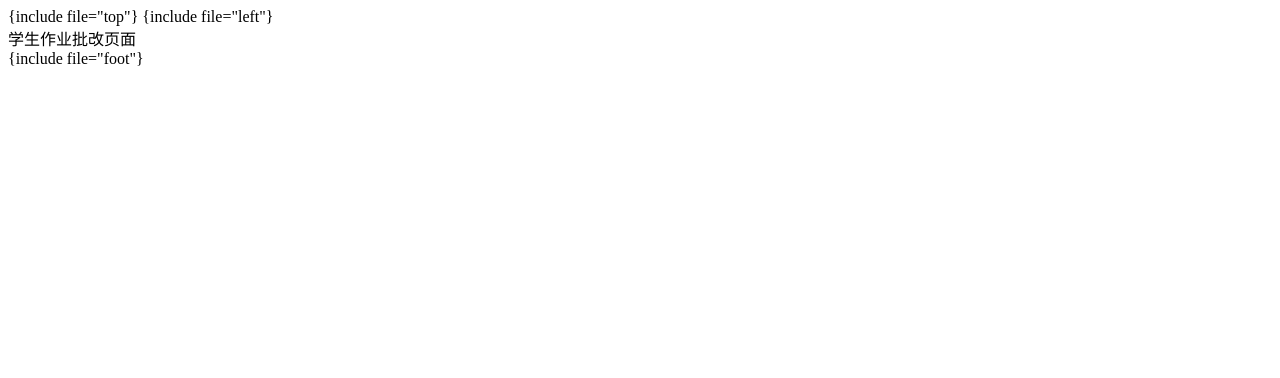
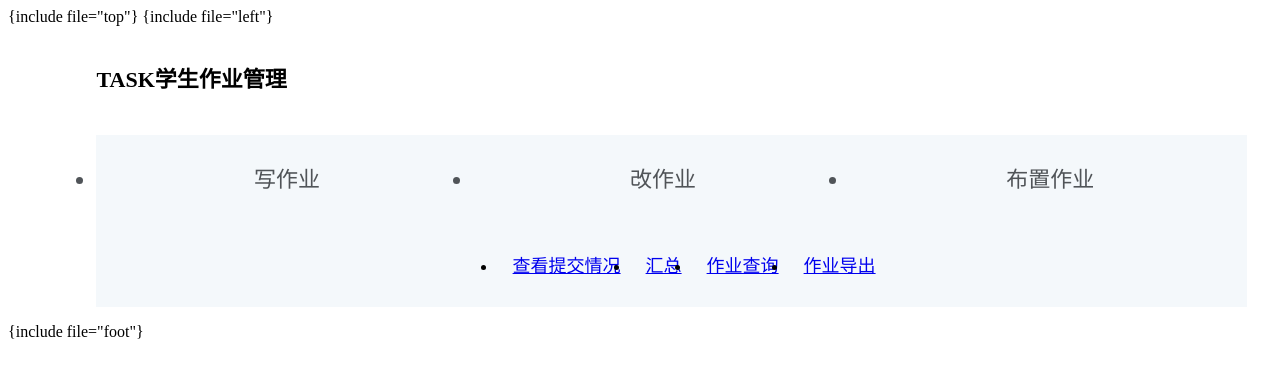
Before and after one commit to V-vincent/crm, a PHP site: page /application/admin/view/task/index.html in a window 1280 px wide. Shown: the top 378 px of the page. Run offline with PHP 8.4, Linux system fonts and the light colour scheme.

Commit message:
新增学生作业管理

```diff
--- a/application/admin/controller/Task.php
+++ b/application/admin/controller/Task.php
@@ -7,4 +7,8 @@ class Task extends \think\Controller
     {
         return $this->fetch();
     }
+	public function write()
+    {
+        return $this->fetch();
+    }
 }
--- a/application/admin/view/task/index.html
+++ b/application/admin/view/task/index.html
@@ -1,7 +1,27 @@
 {include file="top"}
 {include file="left"}
-<link rel="stylesheet" type="text/css" href="__STATIC__/admin/task/css/index.css">
-<div class="container">
-	学生作业批改页面
+<link rel="stylesheet" type="text/css" href="__STATIC__/admin/task/css/index.css?9">
+<div class="task">
+	<div class="task_left"></div>
+	<div class="task_box">
+		<div class="task_title">
+			<span class="glyphicon glyphicon-list-alt pull-left"></span>
+			<h4>TASK学生作业管理</h4>
+		</div>
+		<div class="task_content">
+			<ul class="list_top">
+				<li><a href="{:url('write')}"><span class="glyphicon glyphicon-pencil"></span>写作业</a></li>
+				<li><a href="javascript:;"><span class="glyphicon glyphicon-ok"></span>改作业</a></li>
+				<li><a href="javascript:;"><span class="glyphicon glyphicon-tasks"></span>布置作业</a></li>
+			</ul>
+			<ul class="list_bottom">
+				<li><a href="javascript:"><span class="glyphicon glyphicon-folder-open"></span>查看提交情况</a></li>
+				<li><a href="javascript:;"><span class="glyphicon glyphicon-list"></span>汇总</a></li>
+				<li><a href="javascript:;"><span class="glyphicon glyphicon-search"></span>作业查询</a></li>
+				<li><a href="javascript:;"><span class="glyphicon glyphicon-download-alt"></span>作业导出</a></li>
+			</ul>
+		</div>
+	</div>
+	<div class="task_right"></div>
 </div>
 {include file="foot"}
--- a/public/static/admin/common/common.css
+++ b/public/static/admin/common/common.css
@@ -5,8 +5,8 @@
   code, kbd, pre, samp { font-family:couriernew, courier, monospace; }
   small{ font-size:12px; }
   ul, ol { list-style:none;}
-  a{text-decoration:none;}
-  a:hover{text-decoration:none;}
+  a{text-decoration:none!important;}
+  a:hover{text-decoration:none!important;}
   sup { vertical-align:text-top; }
   sub{ vertical-align:text-bottom; }
   legend { color:#000;}
--- a/public/static/admin/task/css/index.css
+++ b/public/static/admin/task/css/index.css
@@ -0,0 +1,39 @@
+.task{width:100%;	display: flex;}
+.task .task_left{width: 7%;}
+.task .task_right{width: 2%;}
+.task .task_box{flex: auto;}
+
+.task .task_box .task_title span,.task .task_box .task_title h4{
+	height: 50px;
+	font-size: 22px;
+	line-height: 50px;
+	margin-right: 6px;
+}
+.task .task_box .task_content{
+	background: #f4f8fb;
+	width: 100%;
+	height: auto;
+}
+.task .task_box .task_content .list_top{
+	display: flex;
+	padding: 20px 0;
+}
+.task .task_box .task_content .list_top li{
+	flex: auto;
+	text-align: center;
+	height: 50px;
+	line-height: 50px;
+	font-size: 22px;
+	color: #505458;
+}
+.task .task_box .task_content .list_top li a{color: #505458;text-decoration: none;}
+.task .task_box .task_content  .list_bottom{
+	display: flex;
+	justify-content: center;
+	padding-bottom: 20px;
+}
+.task .task_box .task_content  .list_bottom li{
+	padding: 10px;
+	font-size: 18px;
+}
+.task .task_box .task_content  ul li a span{	margin-right: 5px;}
```
Also changed, not shown: application/admin/view/foot.html (+20 -0 lines), application/admin/view/map/sign.html (+0 -14 lines), application/admin/view/task/write.html (added, +10 -0 lines).
